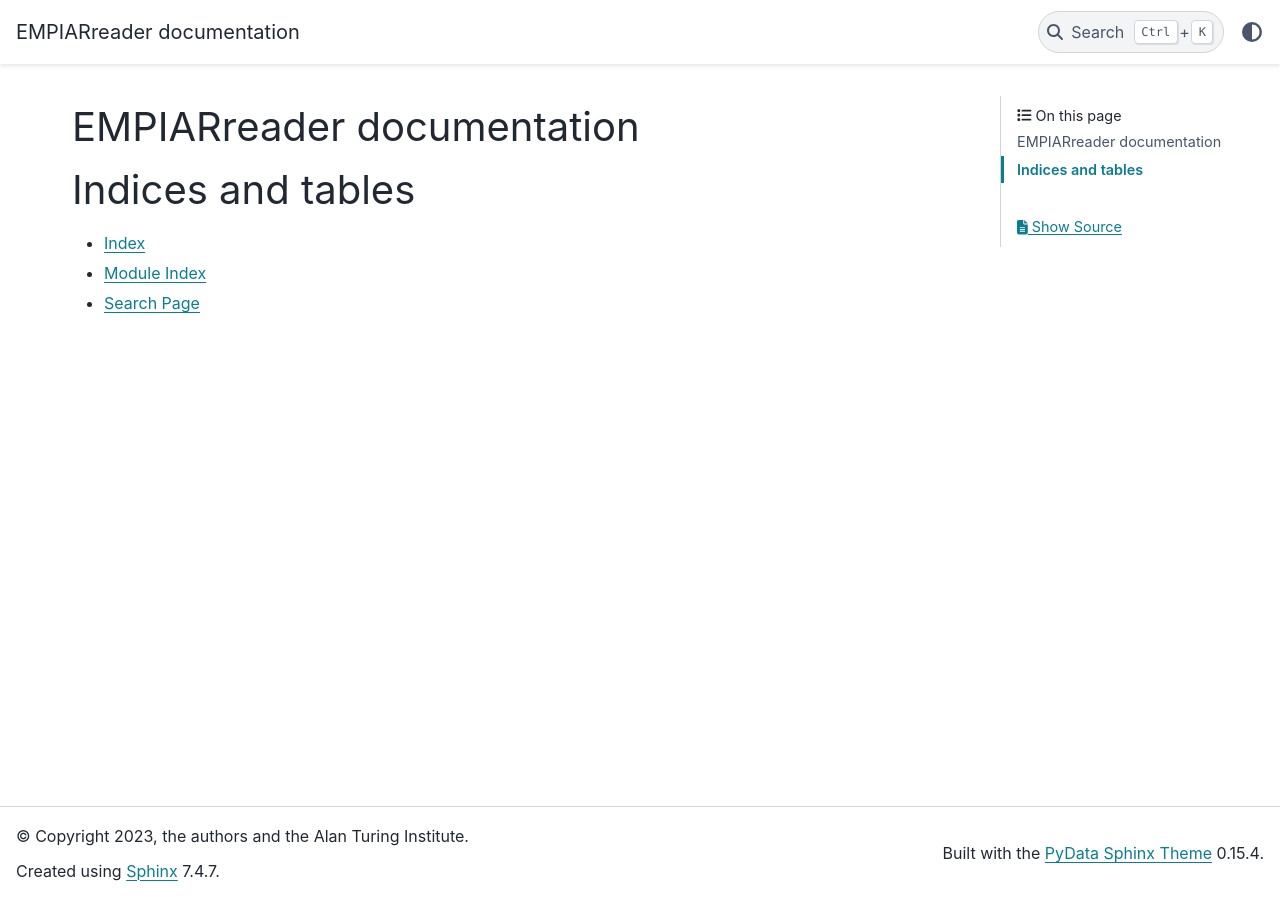
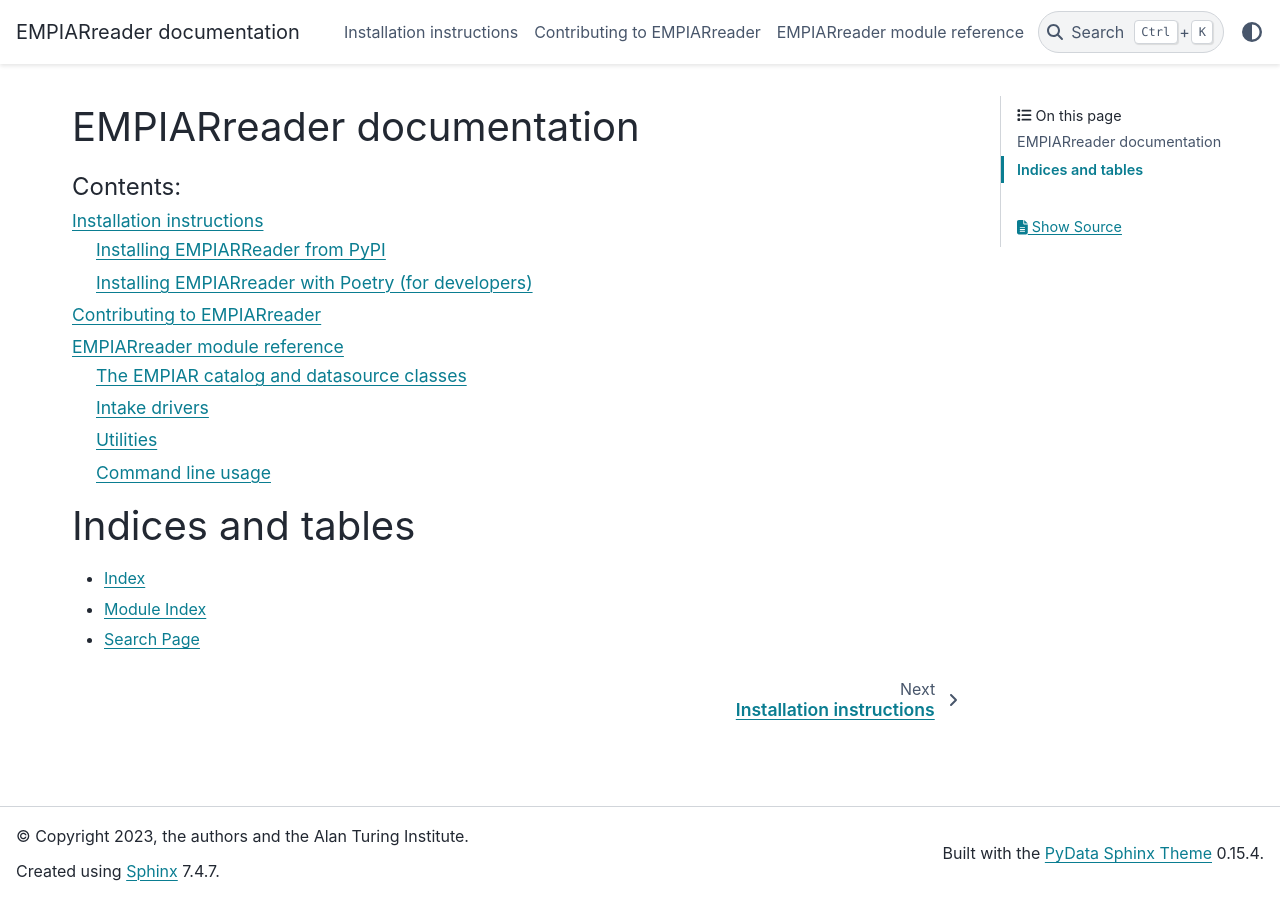
Before and after one commit to alan-turing-institute/empiarreader, a Sphinx documentation site: the page built from docs/source/index.rst, in a window 1280 px wide. Built offline with Sphinx 7.4.7 and the PyData theme 0.15.4, drawn with Linux system fonts in a browser that asks for light colours.

Commit message:
Add contributing guide; add doc pages to index page

```diff
--- /dev/null
+++ b/docs/source/contributing.rst
@@ -0,0 +1,4 @@
+Contributing to EMPIARreader
+============================
+
+TODO: Add contributing guide here!
--- a/docs/source/index.rst
+++ b/docs/source/index.rst
@@ -10,6 +10,9 @@
    :maxdepth: 2
    :caption: Contents:
 
+   installation
+   contributing
+   reference
 
 
 Indices and tables
```
